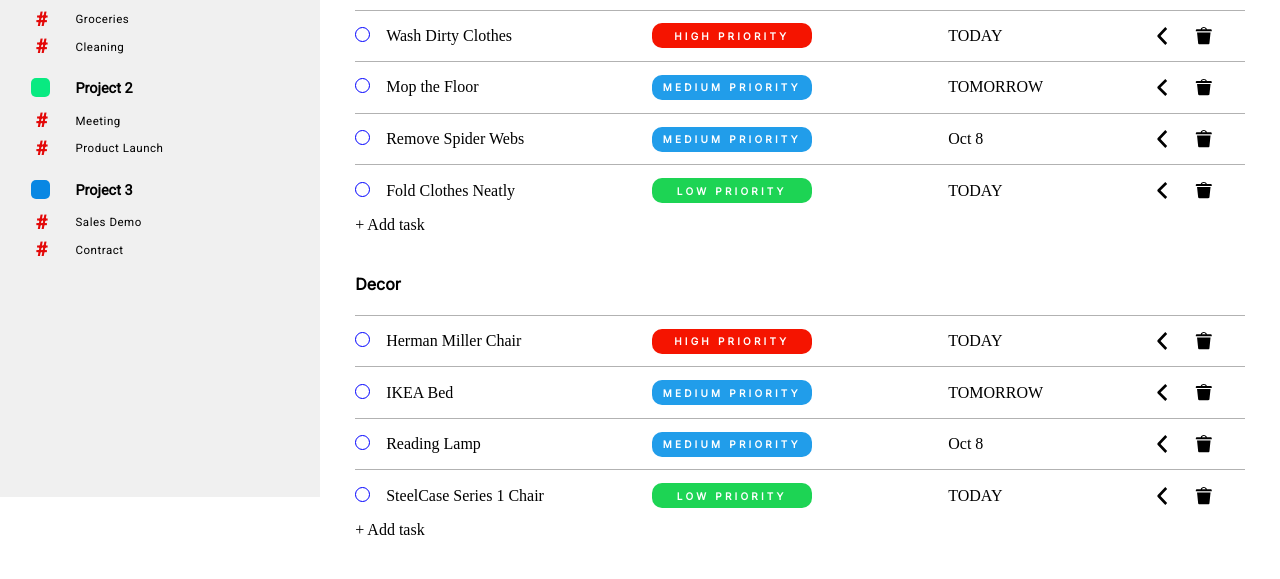
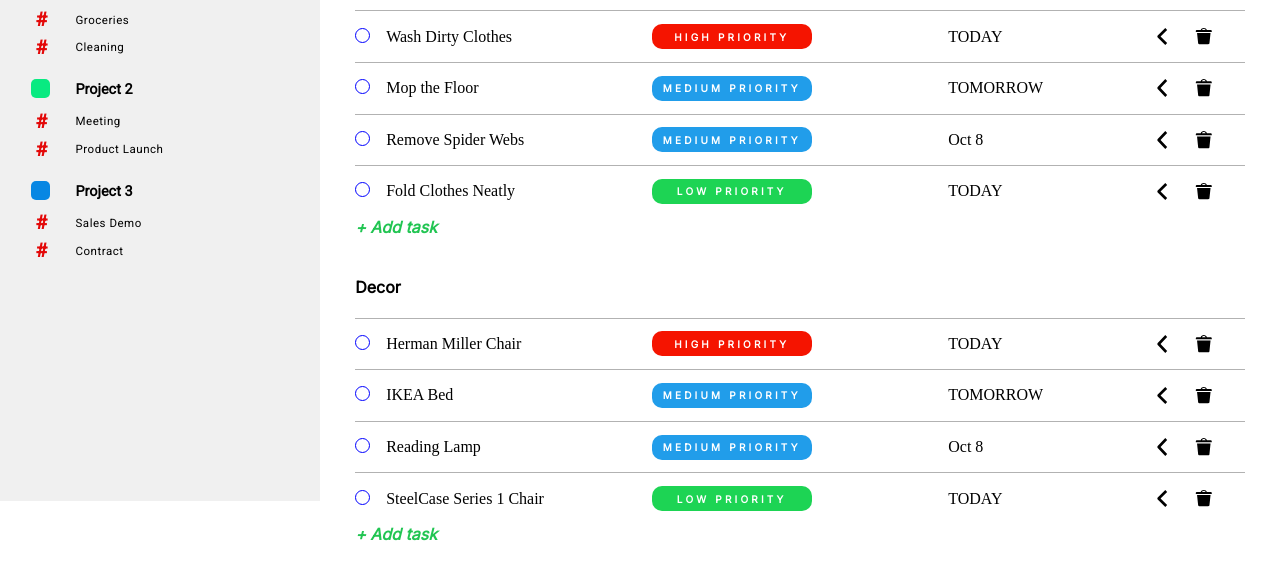
Before and after one commit to Cage4D/Todo-List, a website built with webpack: page src/template.html in a window 1280 px wide. Shown: the part 195-774 px from the top of the page. Built offline with nearby package versions, Linux system fonts and the light colour scheme.

Commit message:
implement: add task styles

```diff
--- a/src/styles.css
+++ b/src/styles.css
@@ -259,6 +259,15 @@
     white-space: nowrap;
 }
 
+.add-task {
+    font-family: var(--inter);
+    font-weight: 600;
+    color: #21C552;
+    font-style: italic;
+}
+
+/*INPUT*/
+
 input[type="checkbox"] {
     appearance: none;
     -webkit-appearance: none;
```
